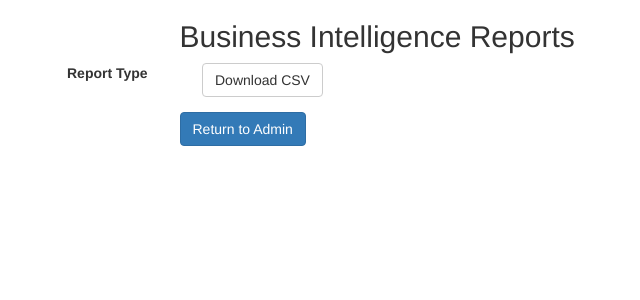
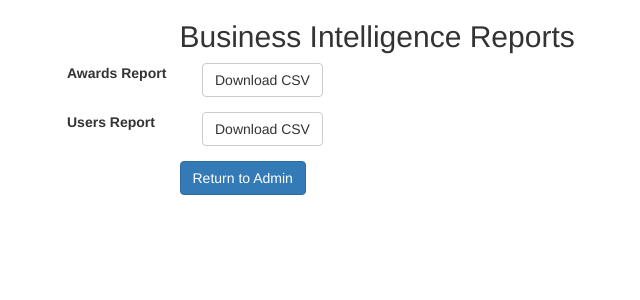
Before and after one commit to martinn6/SerpensCapstone, a PHP site: page /views/BIReports.html in a window 1280 px wide. Shown: the top 300 px of the page, without its empty margins (183-823 px from the left). Run offline with PHP 8.4, Linux system fonts and the light colour scheme.

Commit message:
csv changes

```diff
--- a/views/BIReports.html
+++ b/views/BIReports.html
@@ -15,10 +15,20 @@
 <script>
 $(document).ready(function(){
 
-	$("#downloadCSV").click(function(e){
+	$("#awardsCSV").click(function(e){
 		e.preventDefault();
 		var MyTimestamp = new Date().getTime();
-		$.get('../php/csvTEST.php','timestamp='+MyTimestamp,function(){
+		var table = Awards;
+		$.get('../php/csvTEST.php','timestamp='+MyTimestamp,'table='+table,function(){
+        document.location.href = '../php/csvTEST.php?timestamp='+MyTimestamp;
+		});
+	});
+
+	$("#usersCSV").click(function(e){
+		e.preventDefault();
+		var MyTimestamp = new Date().getTime();
+		var table = UserAccounts;
+		$.get('../php/csvTEST.php','timestamp='+MyTimestamp,'table='+table,function(){
         document.location.href = '../php/csvTEST.php?timestamp='+MyTimestamp;
 		});
 	});
@@ -38,10 +48,21 @@ $(document).ready(function(){
 				<div class="row">
 					<div class="form-group">
 						<label class="col-sm-2" for="report Type">
-						Report Type
+						Awards Report
 						</label>
 						<div class="col-sm-10">
-						<button type="submit" id="downloadCSV"
+						<button type="submit" id="awardsCSV"
+						 class="btn btn-default">Download CSV</button>
+						</div>
+					</div>
+				</div>
+				<div class="row">
+					<div class="form-group">
+						<label class="col-sm-2" for="report Type">
+						Users Report
+						</label>
+						<div class="col-sm-10">
+						<button type="submit" id="usersCSV"
 						 class="btn btn-default">Download CSV</button>
 						</div>
 					</div>
```
Also changed, not shown: php/csvTest.php (+6 -2 lines).
